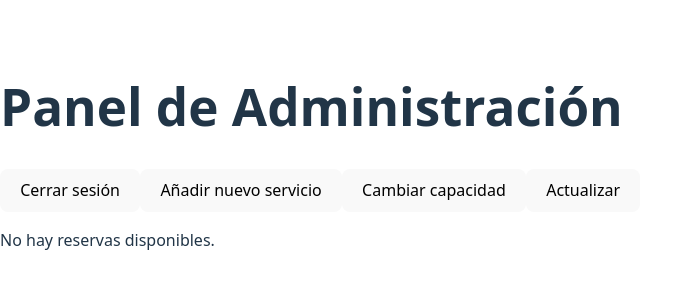
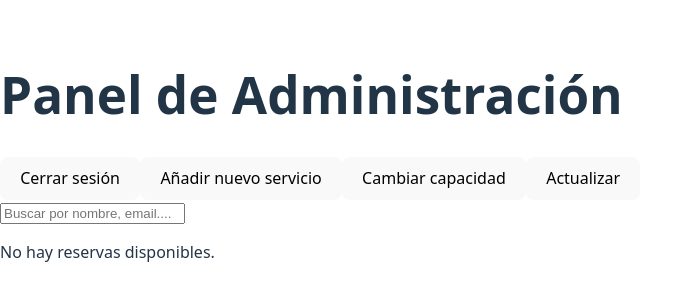
Before and after one commit to vandeson2/Sistema-de-reservas, a React (Vite) app: page /admin in a window 1280 px wide. Shown: the part 244-544 px from the top of the page, without its empty margins (0-683 px from the left). Built offline with nearby package versions, Linux system fonts and the light colour scheme; no server answers; the database is empty; sample sign-in values are in the browser's storage.

Commit message:
Añadido campo de busqueda por nombre, email...

```diff
--- /dev/null
+++ b/src/components/admin/SearchInput.jsx
@@ -0,0 +1,21 @@
+import { useBookingStore } from "../../store/bookingStore";
+
+const SearchInput = () => {
+    const searchTerm = useBookingStore((state) => state.searchTerm);
+    const setSearchTerm = useBookingStore((state) => state.setSearchTerm);
+
+    const handleChange = (e) => {
+        setSearchTerm(e.target.value);
+    };
+
+    return (
+        <input
+            type="text"
+            placeholder="Buscar por nombre, email...."
+            value={searchTerm}
+            onChange={handleChange}
+        />
+    );
+};
+
+export default SearchInput;
--- a/src/pages/admin/AdminDashboad.jsx
+++ b/src/pages/admin/AdminDashboad.jsx
@@ -3,10 +3,13 @@ import { getAllBookings, deleteBookingById } from "../../services/firebase"
 import ReservationList from "../../components/admin/ReservationList"
 import { logout } from "../../firebase/auth";
 import { useNavigate } from "react-router-dom";
+import SearchInput from "../../components/admin/SearchInput";
+import { useBookingStore } from "../../store/bookingStore";
 
 const AdminDashboard = () => {
     const [bookings, setBookings] = useState([]);
     const [loading, setLoading] = useState(true);
+    const { searchTerm} = useBookingStore();
 
     const navigate = useNavigate();
 
@@ -35,6 +38,20 @@ const AdminDashboard = () => {
         loadingBooking();
     }, []);
 
+    //Filtrar reservas con SeachInput
+    const filterData = bookings.filter((reserva) => {
+        const term = searchTerm.toLowerCase();
+        const campos = ['fullName', 'email', 'date', 'service'];
+        return campos.some((campo) =>
+            reserva[campo]?.toLowerCase().includes(term)
+            //reserva.email?.toLowerCase().includes(term) ||
+
+           // reserva.date?.toLowerCase().includes(term)  ||
+
+
+        );
+    });
+
 
 
 
@@ -55,6 +72,12 @@ const AdminDashboard = () => {
              <button onClick={() => window.location.reload(false)}>
                 Actualizar
              </button>
+             <br />
+             <div>
+                <SearchInput />
+             </div>
+
+
 
 
             {loading ? (
@@ -62,7 +85,7 @@ const AdminDashboard = () => {
             ) : bookings.length === 0 ?(
                 <p>No hay reservas disponibles.</p>
             ) : (
-               <ReservationList bookingData={bookings} onDelete={handleDelete} />
+               <ReservationList bookingData={filterData} onDelete={handleDelete} />
             )
         }
         </div>
--- a/src/store/bookingStore.js
+++ b/src/store/bookingStore.js
@@ -6,6 +6,7 @@ export const useBookingStore = create((set) => ({
      selectedTime: null,
      bookingData: null,
      showConfirmation: false,
+     searchTerm: "",
 
      //Métodos para actualizar
      setSelectedService: (service) => set({selectedService: service}),
@@ -13,6 +14,7 @@ export const useBookingStore = create((set) => ({
      setSelectedTime: (time) => set ({selectedTime: time}),
      setBookingData: (bookingData) => set({bookingData}),
      toggleConfirmation: (value) => set({ showConfirmation: value}),
+     setSearchTerm: (term) => set({searchTerm: term}),
 
      resetBooking: () =>
         set({
```
